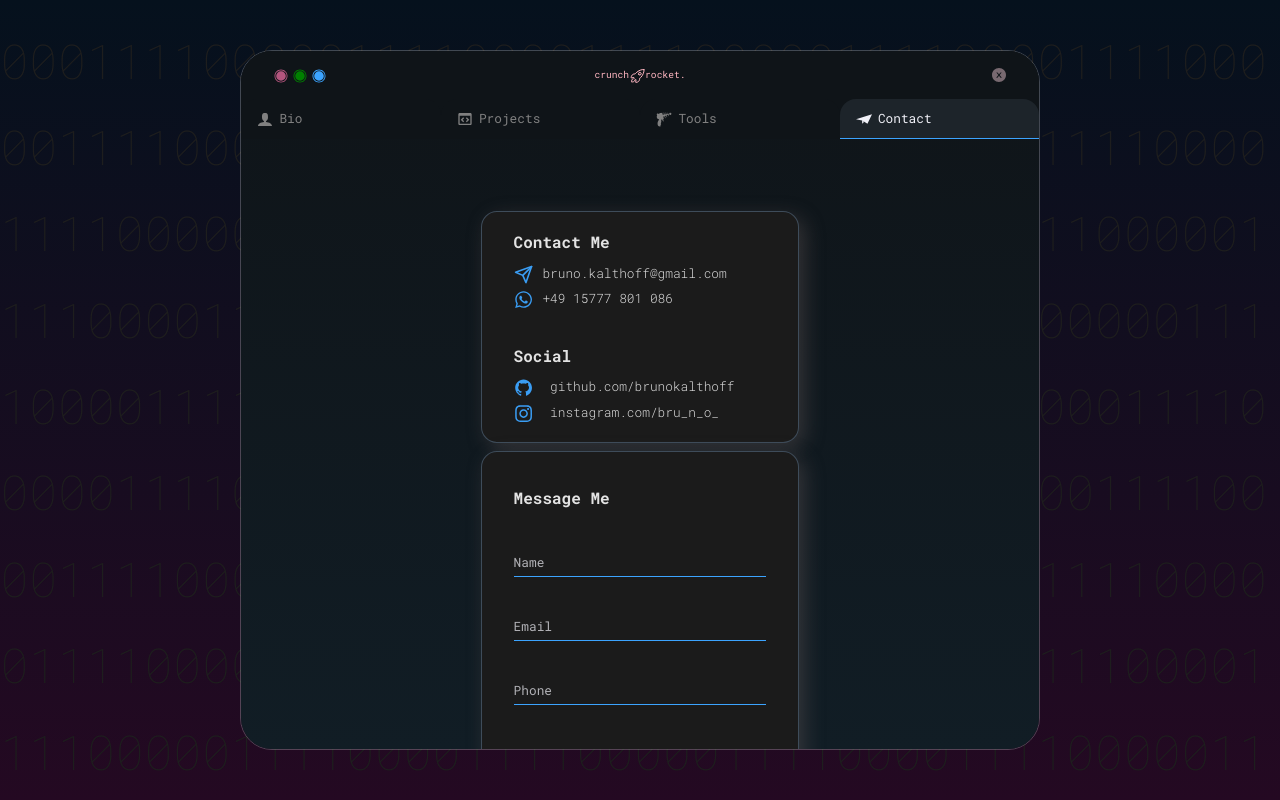
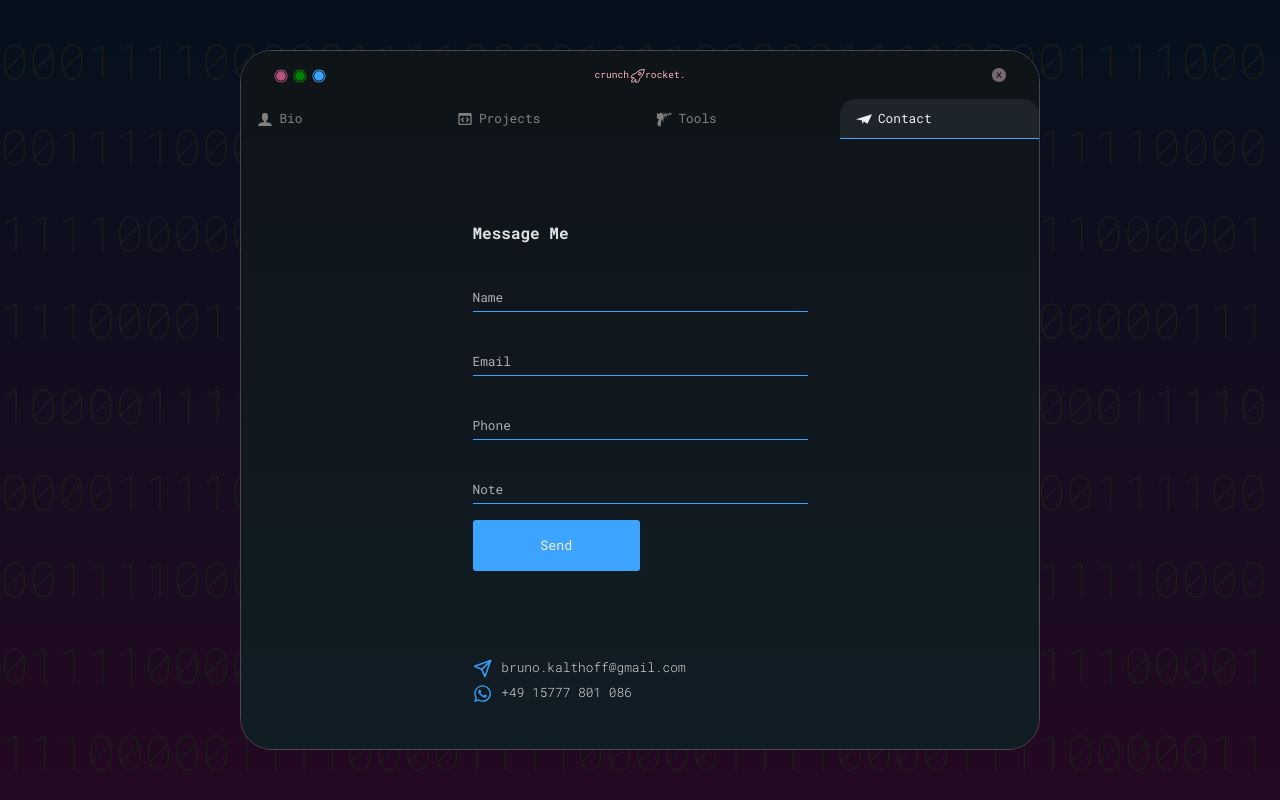
Before and after one commit to brunokalthoff/portfolio, a React (Create React App) app: page / in a window 1280 px wide. Both pictures are taken after a click on the element "Contact". Built offline with nearby package versions, Linux system fonts and the light colour scheme; the HTML template or start-up script is replaced by a standard one.

Commit message:
Add form api

```diff
--- a/src/App.js
+++ b/src/App.js
@@ -17,11 +17,10 @@ function App() {
     return (
         <div className="app">
             <motion.section layout animate={{
-                scale: [0, 0.1, 0.2, 0.3, 0.3, 1],
-                scaleX: [0.7, 0.7, 0.8, 0.86, 1],
+                scale: [0, 0, 0, 1],
                 rotate: [0, 720],
-                borderRadius: ["100%", "80%", "70%", "60%", "2rem"]
-            }} className="glass">
+                borderRadius: ["100%", "2rem"]
+            }} transition={{ duration: 1, type: "spring" }} className="glass">
                 <div className="glassActive">
                     <Headline nav={nav} setNav={setNav} />
                     {nav === "Bio" && <Bio />}
@@ -29,7 +28,6 @@ function App() {
                     {nav === "Technology" && <Technology />}
                     {nav === "Contact" && <Contact />}
                 </div>
-
             </motion.section>
             <Bg />
         </div>
--- a/src/Bio.jsx
+++ b/src/Bio.jsx
@@ -1,12 +1,9 @@
 import { motion } from "framer-motion";
 import React from "react";
 import avatar from "./images/avatar.jpg";
-import Headline from "./Headline";
 
 export default function Bio({ scrollYProgress }) {
   const [readMore, setReadMore] = React.useState(false);
-  // const y = useTransform(scrollYProgress, [0, 0.4], ["0%", "100%"]);
-  // const rotate = useTransform(scrollYProgress, [0, 0.3], [0, -90]);
 
   return (
     <motion.div className="bio">
@@ -53,9 +50,9 @@ export default function Bio({ scrollYProgress }) {
               content possible. <br />
               <br />
               Bruno studied analytical Philosophy & Economics at Humboldt
-              University in Berlin, and has worked in Journalism and Insurance.
+              University in Berlin, and has worked in Journalism and Design.
               His interests are in the fields of Technology, Neuroscience,
-              Philosophy, Psychology, Art, Literature. Describing his stage, he
+              Philosophy of Mind, Psychology, Art, Literature. Describing his stage, he
               is "fully engaged in the journey and excited for the future".
               Currently living in Bali.
             </motion.span>
--- a/src/Contact.js
+++ b/src/Contact.js
@@ -1,42 +1,37 @@
 import { FiSend } from "react-icons/fi";
 import { FaWhatsapp } from "react-icons/fa";
 import { AiFillGithub } from "react-icons/ai";
-import { FaInstagram } from "react-icons/fa";
+import { FaInstagram, FaLinkedin } from "react-icons/fa";
 import { motion } from "framer-motion";
 import React, { useRef } from "react";
 import ContactForm from "./ContactForm";
 
 function Contact({ scrollYProgress }) {
   const constraintsRef = useRef(null)
-  // const y = useTransform(scrollYProgress, [0, 0.1], ['0%', "200%"]);
-  // const rotate = useTransform(scrollYProgress, [0, 0.1], [0, -90]);
+  const openInNewTab = url => {
+    window.open(url, '_blank').focus();
+  }
   return (
     <div ref={constraintsRef} className="contact">
-      <div>
-        <motion.div drag
-          whileDrag={{ scale: 1.1 }}
-          dragElastic={.5}
-          // dragSnapToOrigin
-          dragConstraints={constraintsRef}
-          dragTransition={{ bounceStiffness: 200, bounceDamping: 10 }}
+
+        <ContactForm />
+        <motion.div
           className="contact-card">
-          <h4>Contact Me</h4>
           <p>
             <FiSend />
             bruno.kalthoff@gmail.com <br />
             <FaWhatsapp />+49 15777 801 086 <br />
           </p>
           <br />
-          <h4>Social</h4>
-          <p>
-            <AiFillGithub /> github.com/brunokalthoff<br />
-            <FaInstagram /> instagram.com/bru_n_o_
-          </p>
         </motion.div>
 
 
-        <ContactForm />
-      </div>
+        <div className="contact-card contact-social-icons">
+          <AiFillGithub onClick={() => openInNewTab("https://github.com/brunokalthoff")} />
+          <FaInstagram onClick={() => openInNewTab("https://instagram.com/bru_n_o_")} />
+          <FaLinkedin onClick={() => openInNewTab("https://linkedin.com/in/bkalthoff/")} />
+        </div>
+
     </div>
   );
 }
--- a/src/ContactForm.js
+++ b/src/ContactForm.js
@@ -10,17 +10,13 @@ function ContactForm() {
 
     return (
 
-        <motion.form drag
-            whileDrag={{ scale: 1.1 }}
-            dragElastic={.5}
-            // dragSnapToOrigin
-            dragTransition={{ bounceStiffness: 200, bounceDamping: 10 }}
-            className="contact-form contact-card">
+        <motion.form
+            className="contact-form contact-card" netlify>
             <h4>Message Me</h4>
             <motion.label layout htmlFor="name"><input onChange={e => setName(e.target.value)} onFocus={() => setFocus("name")} onBlur={() => setFocus(null)} name="name" type="text" /> <motion.span layout="position" className={focus === "name" || name !== "" ? "contact-form-span-active" : ""} style={focus !== 'name' ? { color: 'var(--white)' } : {}}>Name</motion.span> </motion.label>
             <motion.label layout htmlFor="email"><input onChange={e => setEmail(e.target.value)} onFocus={() => setFocus("email")} onBlur={() => setFocus(null)} name="email" type="text" /><motion.span layout="position" className={focus === "email" || email !== "" ? "contact-form-span-active" : ""} style={focus !== 'email' ? { color: 'var(--white)' } : {}}>Email</motion.span></motion.label>
             <motion.label layout htmlFor="phone"><input onChange={e => setPhone(e.target.value)} onFocus={() => setFocus("phone")} onBlur={() => setFocus(null)} name="phone" type="text" /><motion.span layout="position" className={focus === "phone" || phone !== "" ? "contact-form-span-active" : ""} style={focus !== 'phone' ? { color: 'var(--white)' } : {}}>Phone</motion.span></motion.label>
-            <motion.label style={focus === "note" || note !== "" ? {height: "auto"} : {}} layout htmlFor="note"><textarea rows={focus === 'note' || note !== "" ? 5 : 1} onChange={e => setNote(e.target.value)} onFocus={() => setFocus("note")} onBlur={() => setFocus(null)} name="note" type="text" /><motion.span layout="position" className={focus === "note" || note !== "" ? "contact-form-span-active" : ""} style={focus !== 'note' ? { color: 'var(--white)' } : {}}>Note</motion.span></motion.label>
+            <motion.label style={focus === "note" || note !== "" ? { height: "auto" } : {}} layout htmlFor="note"><textarea rows={focus === 'note' || note !== "" ? 5 : 1} onChange={e => setNote(e.target.value)} onFocus={() => setFocus("note")} onBlur={() => setFocus(null)} name="note" type="text" /><motion.span layout="position" className={focus === "note" || note !== "" ? "contact-form-span-active" : ""} style={focus !== 'note' ? { color: 'var(--white)' } : {}}>Note</motion.span></motion.label>
             <motion.input value={"Send"} type="submit" />
         </motion.form>
 
--- a/src/Headline.js
+++ b/src/Headline.js
@@ -6,8 +6,6 @@ import { GiRayGun } from "react-icons/gi";
 import { BiCodeBlock } from "react-icons/bi";
 import { AiFillCloseCircle } from "react-icons/ai";
 import { IoIosRadioButtonOn } from "react-icons/io";
-
-
 
 
 function Headline({ nav, setNav, startDrag }) {
--- a/src/ProjectCards.js
+++ b/src/ProjectCards.js
@@ -1,5 +1,4 @@
 import { motion } from "framer-motion";
-import { IoInformationCircleSharp } from "react-icons/io5";
 import { projectinfo } from "./projectinfo";
 
 function ProjectCards({ setBack }) {
--- a/src/index.css
+++ b/src/index.css
@@ -14,7 +14,6 @@
   --grey: grey;
   --black: #1d1d1d;
   --yellow: rgba(197, 131, 45, 0.77);
-  --yellow: var(--lightBlue);
 }
 
 * {
@@ -94,6 +93,7 @@ svg {
   font-weight: 100;
   word-break: break-all;
   font-size: 3rem;
+  pointer-events: none;
 }
 
 .glass {
@@ -162,7 +162,7 @@ nav svg {
 
 .nav-tab-active {
   /* border: 1px solid rgba(195, 217, 224, 0.342); */
-  border-bottom: 1px solid var(--yellow);
+  border-bottom: 1px solid var(--lightBlue);
   color: var(--white);
   background-color: rgb(29, 36, 42);
 }
@@ -173,7 +173,7 @@ nav svg {
 
 nav div span {
   color: var(--grey);
-  font-size: .8rem;
+  font-size: 0.8rem;
   transition: all 0.4;
   margin-left: 0.4rem;
 }
@@ -231,21 +231,25 @@ nav div span {
   flex-direction: column;
   align-items: center;
   justify-content: flex-start;
-  padding: 4rem 0;
+  padding: 2.5rem 0 0;
+}
+
+.contact svg {
+  color: var(--yellow);
+  font-size: 1.5rem;
+  opacity: 1;
 }
 
 .contact-card {
-  background: linear-gradient(to top, #1d1e1f94, #0f1b20c0);
-  background: var(--darkBlue);
-  background: var(--middleBlue);
-  background: #1b1b1b;
+  /* background: #1b1b1b; */
   border-radius: 1rem;
   color: white;
   margin: 0.5rem;
   padding: 1rem 4rem 1rem 2rem;
-  box-shadow: 6px 6px 20px rgba(100, 89, 89, 0.418);
-  border: 1px solid rgba(255, 255, 255, 0.437);
-  border: 1px solid var(--borderBlue);
+  /* box-shadow: 6px 6px 20px rgba(100, 89, 89, 0.418); */
+  /* border: 1px solid rgba(255, 255, 255, 0.437); */
+  /* border: 1px solid var(--borderBlue); */
+  width: clamp(300px, 50%, 400px)
 }
 
 .contact-card h4 {
@@ -266,6 +270,19 @@ nav div span {
   font-size: 1.2rem;
   opacity: 1;
 }
+
+.contact-social-icons {
+  display: flex;
+  justify-content: space-between;
+  align-items: center;
+  gap: 1rem;
+  width: fit-content;
+}
+
+.contact-social-icons svg {
+  cursor: pointer;
+}
+
 
 .contact-form {
   display: flex;
@@ -350,10 +367,8 @@ textarea:focus {
   top: 0;
   background-color: rgb(15, 20, 24);
   z-index: 10;
-  color: rgba(255, 255, 255, 0.442);
-  color: rgba(240, 128, 128, 0.562);
   color: lightpink;
-  font-size: .6rem;
+  font-size: 0.6rem;
 }
 
 .headline-line {
@@ -373,7 +388,7 @@ textarea:focus {
 }
 
 .headline-buttons-left svg {
-  margin-right: .2rem;
+  margin-right: 0.2rem;
 }
 
 .headline-buttons-left svg:nth-child(1) {
@@ -596,11 +611,10 @@ textarea:focus {
 }
 
 .technology h3:first-child {
-padding: 0 0 2rem;
+  padding: 0 0 2rem;
 }
 
 @media only screen and (max-width: 600px) {
-
   .inner-carousel {
     padding: 0 calc(50% - 5rem);
   }
```
Also changed, not shown: src/ImgSlider.tsx (+0 -10 lines), src/projectinfo.js (+6 -6 lines), 1 other file (tests, documents, lock files or other folders).
